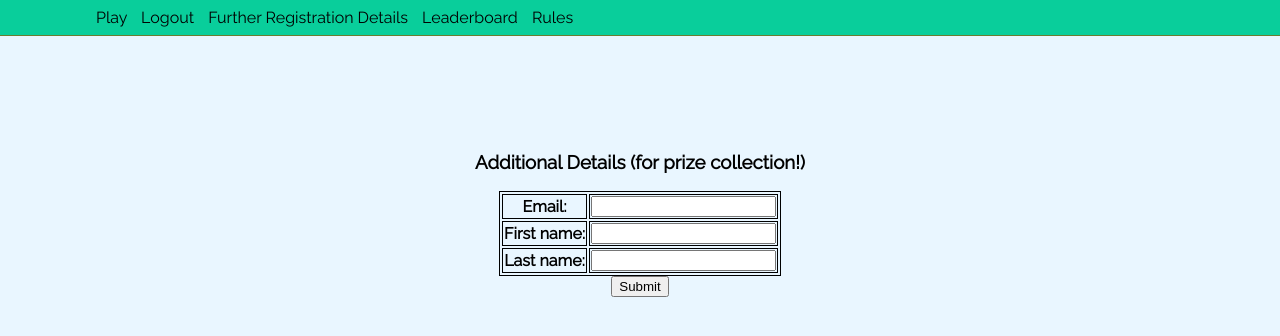
After one commit to barun511/cryptic-hunt-personal, a Django app: page /userdetails in a window 1280 px wide. The commit adds this page. Shown: the top 336 px of the page. Run offline with Django 3.2, Linux system fonts and the light colour scheme; a user stored in the database is signed in.

Commit message:
Adds the required details for emails
TODO - adjust form to require email

```diff
--- a/hunt/forms.py
+++ b/hunt/forms.py
@@ -5,7 +5,15 @@ from .models import User
 class UserForm(forms.ModelForm):
     class Meta:
         model = User
-        fields= ["username", "password"]
+        fields= ["username", "password", "email"]
 
 class SubmissionForm(forms.Form):
 	answer = forms.CharField()
+
+class UserDetailForm(forms.Form):
+    def __init__(self, *args, **kwargs):
+        super(UserDetailForm, self).__init__(*args, **kwargs)
+        self.fields['email'].required = True
+    email = forms.EmailField()
+    first_name = forms.CharField()
+    last_name = forms.CharField()
--- a/hunt/templates/base.html
+++ b/hunt/templates/base.html
@@ -10,6 +10,7 @@
             {% if user.is_authenticated %}
             <a href="{% url 'play' %}"> Play </a>
             <a class="right-align" href="{% url 'logout' %}"> Logout </a>
+            <a class="right-align" href="{% url 'userdetails' %}">Further Registration Details</a>
             {% else %}
 			<a href="{% url 'signup' %}">Signup</a>
 			<a href="{% url 'login' %}">Login</a>
--- /dev/null
+++ b/hunt/templates/userdetail.html
@@ -0,0 +1,19 @@
+{% extends 'base.html' %}
+{% block 'content' %}
+    <h3> Additional Details (for prize collection!) </h3>
+    <form method="post">
+    <div class="signup">
+    <table>
+    {% csrf_token %}
+    {{form.as_table}}
+    </table>
+    </div>
+    <button type="submit"> Submit </button>
+    </form>
+    {% if messages %}
+        {% for message in messages %}
+        {{ message }}<br>
+        {% endfor %}
+    {% endif %}
+
+{% endblock %}
--- a/hunt/urls.py
+++ b/hunt/urls.py
@@ -12,4 +12,5 @@ urlpatterns = [
         url(r'^play/?$', views.play, name="play"),
         url(r'^level/(?P<level_number>\d+)/?$', views.level, name="level"),
         url(r'^rules/?$',views.rules, name="rules"),
+        url(r'^userdetails/?$',views.userdetails, name="userdetails"),
 ]
--- a/hunt/views.py
+++ b/hunt/views.py
@@ -1,7 +1,8 @@
 from django.shortcuts import render, redirect, get_object_or_404
+from django.contrib import messages
 from django.contrib.auth.models import User
 from django.contrib.auth import authenticate
-from .forms import UserForm, SubmissionForm
+from .forms import UserForm, SubmissionForm, UserDetailForm
 from django.contrib.auth.forms import UserCreationForm
 from .models import Level, Submission, Profile
 # TODO clean up all redundant things.
@@ -14,6 +15,25 @@ def index(request):
 def rules(request):
     return render(request, 'rules.html', {})
 
+def userdetails(request):
+    if request.user.is_authenticated:
+        form = UserDetailForm(request.POST)
+        if request.method == 'POST':
+            if form.is_valid():
+                first_name = form.cleaned_data.get('first_name')
+                last_name = form.cleaned_data.get('last_name')
+                email = form.cleaned_data.get('email')
+                request.user.email = email
+                request.user.first_name = first_name
+                request.user.last_name = last_name
+                request.user.save()
+                messages.success(request, "Your details were saved successfully!")
+        else:
+            form = UserDetailForm()
+        return render(request, 'userdetail.html',  {'form': form})
+    else:
+        return redirect('index')
+
 def signup(request):
     if request.method == 'POST':
         form = UserCreationForm(request.POST)
@@ -21,7 +41,7 @@ def signup(request):
             form.save()
             username = form.cleaned_data.get('username')
             raw_password = form.cleaned_data.get('password')
-            user = authenticate(username=username, password=raw_password)
+            user = authenticate(username=username, password=raw_password) # TODO add email to this by adding it to model form and then creating user with user.objects.create_user
             return redirect('login')
     else:
         form = UserCreationForm()
@@ -90,7 +110,7 @@ def level(request, level_number):
                         request.user.save()
                     submission.save()
                     return redirect('level', current_level.level_number + 1)
-                    # requests.user.profle.level+=1 <-- This is INCORRECT, Preetha/Paul. Can you figure out what the potential issue is?
+                    # requests.user.profle.level+=1 <-- This is faulty :P
                 else:
                     print("XD")
                     submission.accepted = False
```
